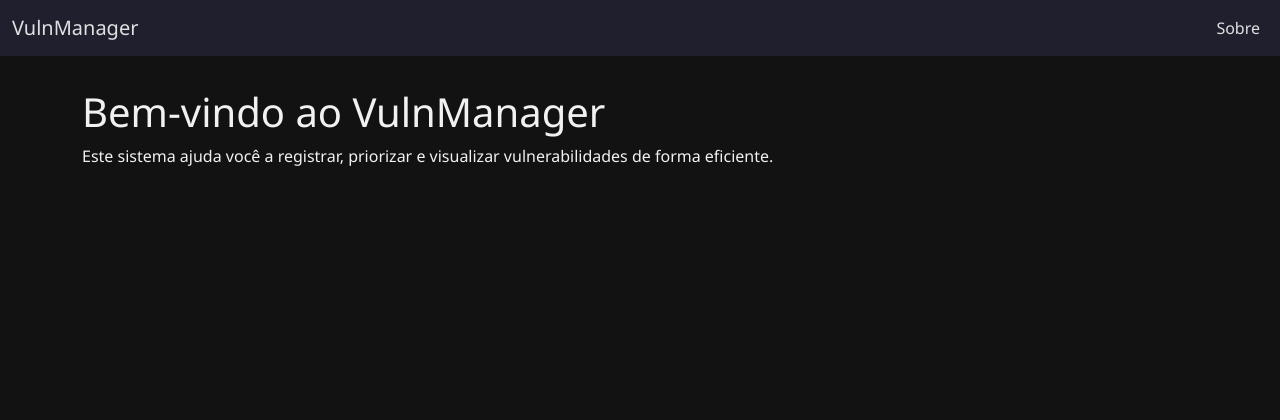
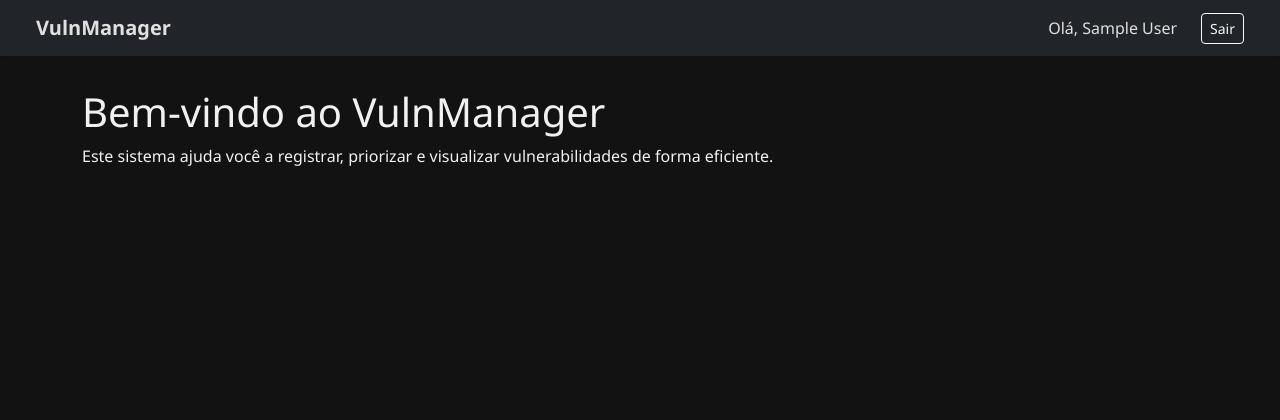
Before and after one commit to domssilva/unigran-tcc-app, a Flask app: page / in a window 1280 px wide. Shown: the top 420 px of the page. Run offline with Flask 3, Linux system fonts and the light colour scheme; the visitor is signed in with stand-in values (Sample User, id 1).

Commit message:
update: base layout for logout

```diff
--- a/app/main.py
+++ b/app/main.py
@@ -59,8 +59,8 @@ def logout():
     logout_user()
     return redirect(url_for('login_page'))
 
-# /api
 app.register_blueprint(auth_bp)
+app.register_blueprint(protected_bp)
 
 if __name__ == '__main__':
     app.run(debug=os.getenv('DEBUG', DEBUG), port=5001)
--- a/app/templates/base.html
+++ b/app/templates/base.html
@@ -3,19 +3,33 @@
 <head>
     <meta charset="UTF-8">
     <title>{% block title %}VulnManager{% endblock %}</title>
-    <!-- Bootstrap + Tema Cybersec -->
-    <link href="https://cdn.jsdelivr.net/npm/bootstrap@5.3.3/dist/css/bootstrap.min.css" rel="stylesheet">
-    <style>{% include 'style.html' %}</style>
+    {% include 'style.html' %}
 </head>
 <body>
-    <nav class="navbar navbar-expand-lg">
+    <nav class="navbar navbar-expand-lg navbar-dark bg-dark px-4 py-2 shadow-sm">
         <div class="container-fluid">
-            <a class="navbar-brand" href="/">VulnManager</a>
-            <div class="collapse navbar-collapse">
-                <ul class="navbar-nav ms-auto">
-                    <li class="nav-item">
-                        <a class="nav-link" href="/about">Sobre</a>
-                    </li>
+            <a class="navbar-brand fw-bold" href="/">VulnManager</a>
+            <button class="navbar-toggler" type="button" data-bs-toggle="collapse" data-bs-target="#navbarContent"
+                    aria-controls="navbarContent" aria-expanded="false" aria-label="Toggle navigation">
+                <span class="navbar-toggler-icon"></span>
+            </button>
+
+            <div class="collapse navbar-collapse justify-content-end" id="navbarContent">
+                <ul class="navbar-nav align-items-center gap-3">
+                    {% if current_user.is_authenticated %}
+                        <li class="nav-item">
+                            <span class="nav-link text-light">Olá, {{ current_user.name }}</span>
+                        </li>
+                        <li class="nav-item">
+                            <form method="POST" action="{{ url_for('logout') }}" class="d-inline">
+                                <button type="submit" class="btn btn-outline-light btn-sm">Sair</button>
+                            </form>
+                        </li>
+                    {% else %}
+                        <li class="nav-item">
+                            <a class="nav-link" href="{{ url_for('login_page') }}">Login</a>
+                        </li>
+                    {% endif %}
                 </ul>
             </div>
         </div>
@@ -28,5 +42,7 @@
     <footer>
         &copy; 2025 - Projeto de TCC UNIGRAN - Engenharia de Software
     </footer>
+
+    <script src="https://cdn.jsdelivr.net/npm/bootstrap@5.3.3/dist/js/bootstrap.bundle.min.js"></script>
 </body>
 </html>
```
Also changed, not shown: app/routes/protected_routes.py (+10 -1 lines), app/templates/style.html (+7 -4 lines).
